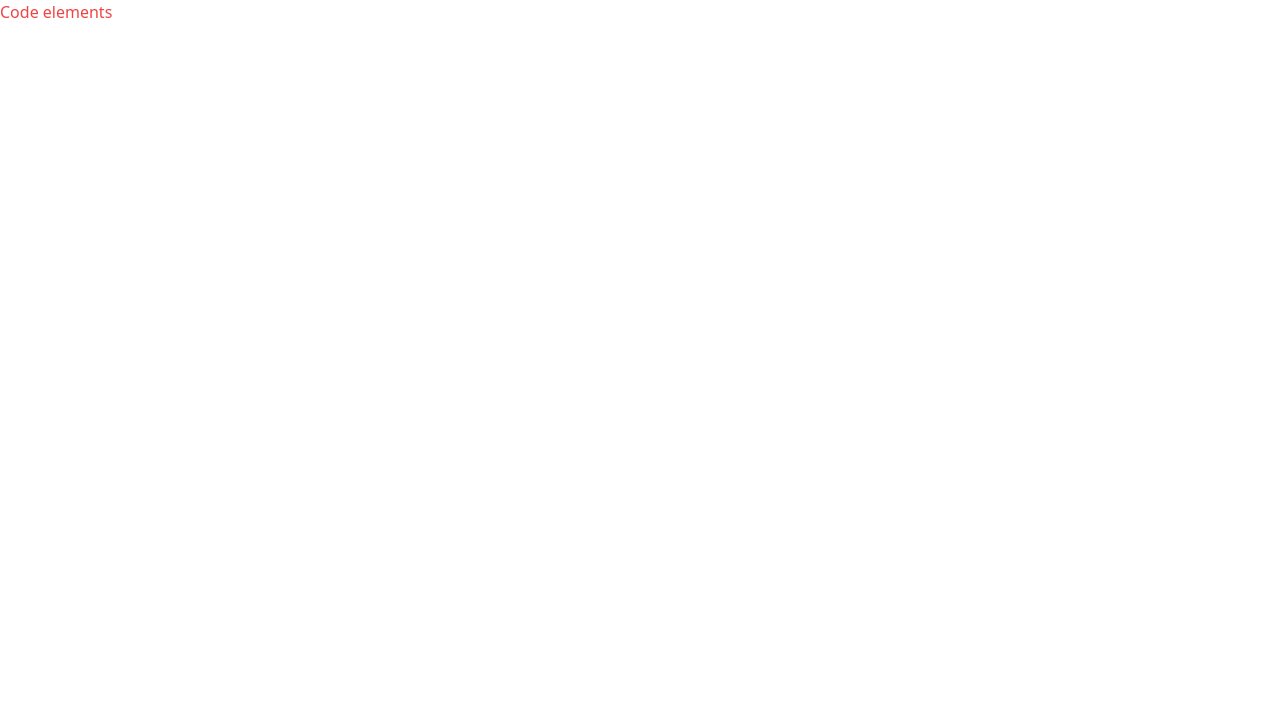
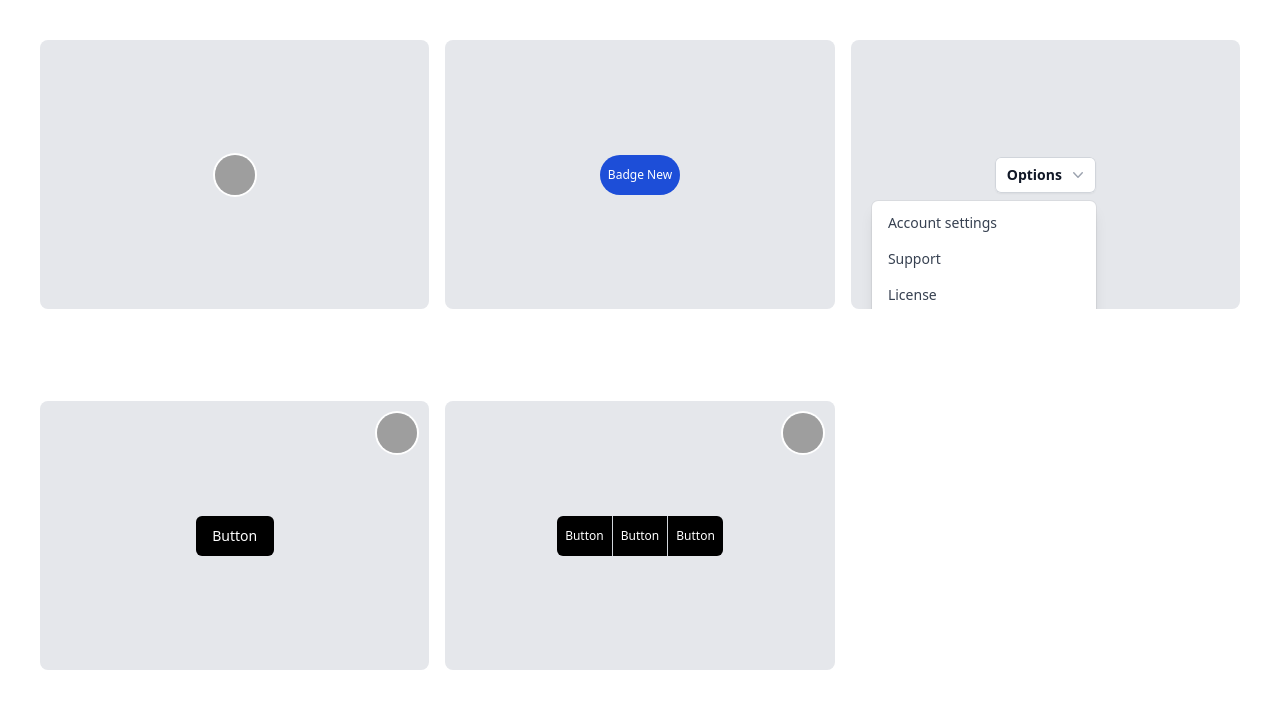
Before and after one commit to DecisioTran/tailwind_training, a plain HTML site: page elements.html in a window 1280 px wide. Drawn offline with nearby package versions, Linux system fonts and the light colour scheme; grey boxes are pictures that could not be loaded.

Commit message:
update
update

```diff
--- a/elements.html
+++ b/elements.html
@@ -6,6 +6,70 @@
     <script src="https://cdn.tailwindcss.com"></script>
 </head>
 <body>
-    <h1 class="text-red-500">Code elements</h1>
+   <div class="grid grid-cols-3 gap-x-4 gap-y-0.5 py-10 mx-10 h-full max-sm:flex max-sm:flex-col max-sm:py-3">
+        <div class="inline-flex items-center justify-center bg-gray-200 rounded-lg h-3/4 max-sm:h-2/3 max-sm:my-2">
+            <img class="h-10 w-10 rounded-full ring-2 ring-white"
+                src="https://images.unsplash.com/photo-1472099645785-5658abf4ff4e?ixlib=rb-1.2.1&ixid=eyJhcHBfaWQiOjEyMDd9&auto=format&fit=facearea&facepad=2&w=256&h=256&q=80"
+                alt="">
+        </div>
+        <div class="inline-flex items-center justify-center bg-gray-200 rounded-lg h-3/4 max-sm:h-2/3 max-sm:my-2">
+            <span
+                class="rounded-3xl bg-blue-700 h-10 w-20 text-center py-3 text-xs font-medium text-white ring-1 ring-inset ring-blue-700/10">
+                    Badge New
+            </span>
+        </div>
+        <div class="inline-flex overflow-hidden items-center justify-center bg-gray-200 rounded-lg h-3/4 max-sm:h-2/3 max-sm:my-2">
+            <div class="relative inline-block text-left">
+                <div>
+                    <button type="button"
+                        class="inline-flex w-full justify-center gap-x-1.5 rounded-md bg-white px-3 py-2 text-sm font-semibold text-gray-900 shadow-sm ring-1 ring-inset ring-gray-300 hover:bg-gray-50"
+                        id="menu-button" aria-expanded="true" aria-haspopup="true">
+                        Options
+                        <svg class="-mr-1 h-5 w-5 text-gray-400" viewBox="0 0 20 20" fill="currentColor" aria-hidden="true">
+                            <path fill-rule="evenodd"
+                                d="M5.23 7.21a.75.75 0 011.06.02L10 11.168l3.71-3.938a.75.75 0 111.08 1.04l-4.25 4.5a.75.75 0 01-1.08 0l-4.25-4.5a.75.75 0 01.02-1.06z"
+                                clip-rule="evenodd" />
+                        </svg>
+                    </button>
+                </div>
+
+                <div class="absolute    right-0 z-10 mt-2 w-56 origin-top-right rounded-md bg-white shadow-lg ring-1 ring-black ring-opacity-5 focus:outline-none"
+                    role="menu" aria-orientation="vertical" aria-labelledby="menu-button" tabindex="-1">
+                    <div class="py-1" role="none">
+                        <!-- Active: "bg-gray-100 text-gray-900", Not Active: "text-gray-700" -->
+                        <a href="#" class="text-gray-700 block px-4 py-2 text-sm" role="menuitem" tabindex="-1"
+                            id="menu-item-0">Account settings</a>
+                        <a href="#" class="text-gray-700 block px-4 py-2 text-sm" role="menuitem" tabindex="-1"
+                            id="menu-item-1">Support</a>
+                        <a href="#" class="text-gray-700 block px-4 py-2 text-sm" role="menuitem" tabindex="-1"
+                            id="menu-item-2">License</a>
+                        <form method="POST" action="#" role="none">
+                            <button type="submit" class="text-gray-700 block w-full px-4 py-2 text-left text-sm" role="menuitem"
+                                tabindex="-1" id="menu-item-3">Sign out</button>
+                        </form>
+                    </div>
+                </div>
+
+            </div>
+        </div>
+        <div class="relative inline-flex items-center justify-center bg-gray-200 rounded-lg h-3/4 max-sm:h-2/3 max-sm:my-2">
+            <img class="absolute top-3 right-3 h-10 w-10 rounded-full ring-2 ring-white max-sm:top-1 max-sm:right-1 max-sm:h-8 max-sm:w-8"
+                src="https://images.unsplash.com/photo-1472099645785-5658abf4ff4e?ixlib=rb-1.2.1&ixid=eyJhcHBfaWQiOjEyMDd9&auto=format&fit=facearea&facepad=2&w=256&h=256&q=80"
+                alt="">
+            <button class="rounded-md bg-black text-white h-10 w-1/5 text-sm">Button</button>
+        </div>
+        <div class="relative inline-flex items-center justify-center bg-gray-200 rounded-lg h-3/4 max-sm:h-2/3 max-sm:my-2">
+            <img class="absolute top-3 right-3 h-10 w-10 rounded-full ring-2 ring-white max-sm:top-1 max-sm:right-1 max-sm:h-8 max-sm:w-8 max-lg:w-6 max-lg:h-6"
+                src="https://images.unsplash.com/photo-1472099645785-5658abf4ff4e?ixlib=rb-1.2.1&ixid=eyJhcHBfaWQiOjEyMDd9&auto=format&fit=facearea&facepad=2&w=256&h=256&q=80"
+                alt="">
+            <button class="flex items-center justify-between rounded-md bg-black text-white h-10 min-w-2/5 text-xs">
+                <div class="rounded-s-lg px-2">Button</div>
+                <div class="bg-gray-300 h-10 w-px"></div>
+                <div class="rounded-s-lg px-2">Button</div>
+                <div class="bg-gray-300 h-10 w-px"></div>
+                <div class="rounded-s-lg px-2">Button</div>
+            </button>
+        </div>
+   </div>
 </body>
 </html>
```
